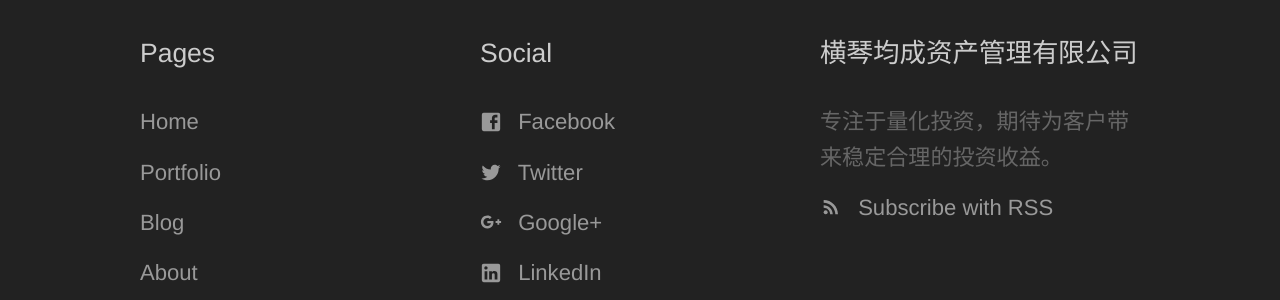
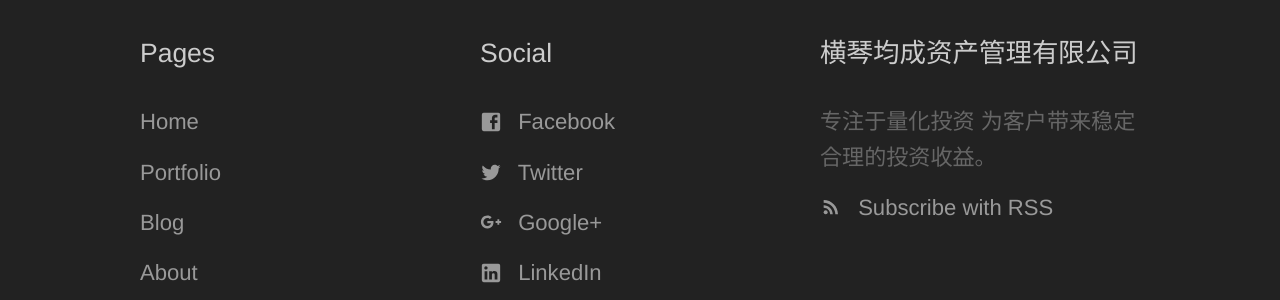
Before and after one commit to lava2000/parigain, a Jekyll site: the page built from index.html, in a window 1280 px wide and 900 px high, scrolled down 1715 px. Shown: the part 346-646 px from the top of the window. Built offline with Jekyll 4.4.1, drawn with Linux system fonts in a browser that asks for light colours.

Commit message:
change format

```diff
--- a/_data/company.yml
+++ b/_data/company.yml
@@ -1,6 +1,8 @@
 title: 横琴均成资产管理有限公司
-description: 专注于量化投资，期待为客户带来稳定合理的投资收益。
+description: |
+    专注于量化投资
+    为客户带来稳定合理的投资收益。
 contact_email_address: contact@parigain.com
 contact_phone_number:
-address: 深圳市南山区粤兴三道8号 中国地质大学产学研基地2层
+address: 深圳市南山区粤兴三道8号,中国地质大学产学研基地2层
 postal_address:
--- a/contact.html
+++ b/contact.html
@@ -42,7 +42,7 @@
 	<div class="container halves aligned-top">
 		<div>
 			<h3>Address</h3>
-				<address><a target="_blank" href="https://www.google.com/maps/place/{{ page.map.address | url_encode }}">{{ page.map.address | replace: ", ", ", <br>" }}</a></address>
+				<address><a target="_blank" href="https://www.google.com/maps/place/{{ page.map.address | url_encode }}">{{ site.data.company.address | replace: ", ", ", <br>" }}</a></address>
 		</div>
 		<div>
 			<h3>Email</h3>
```
